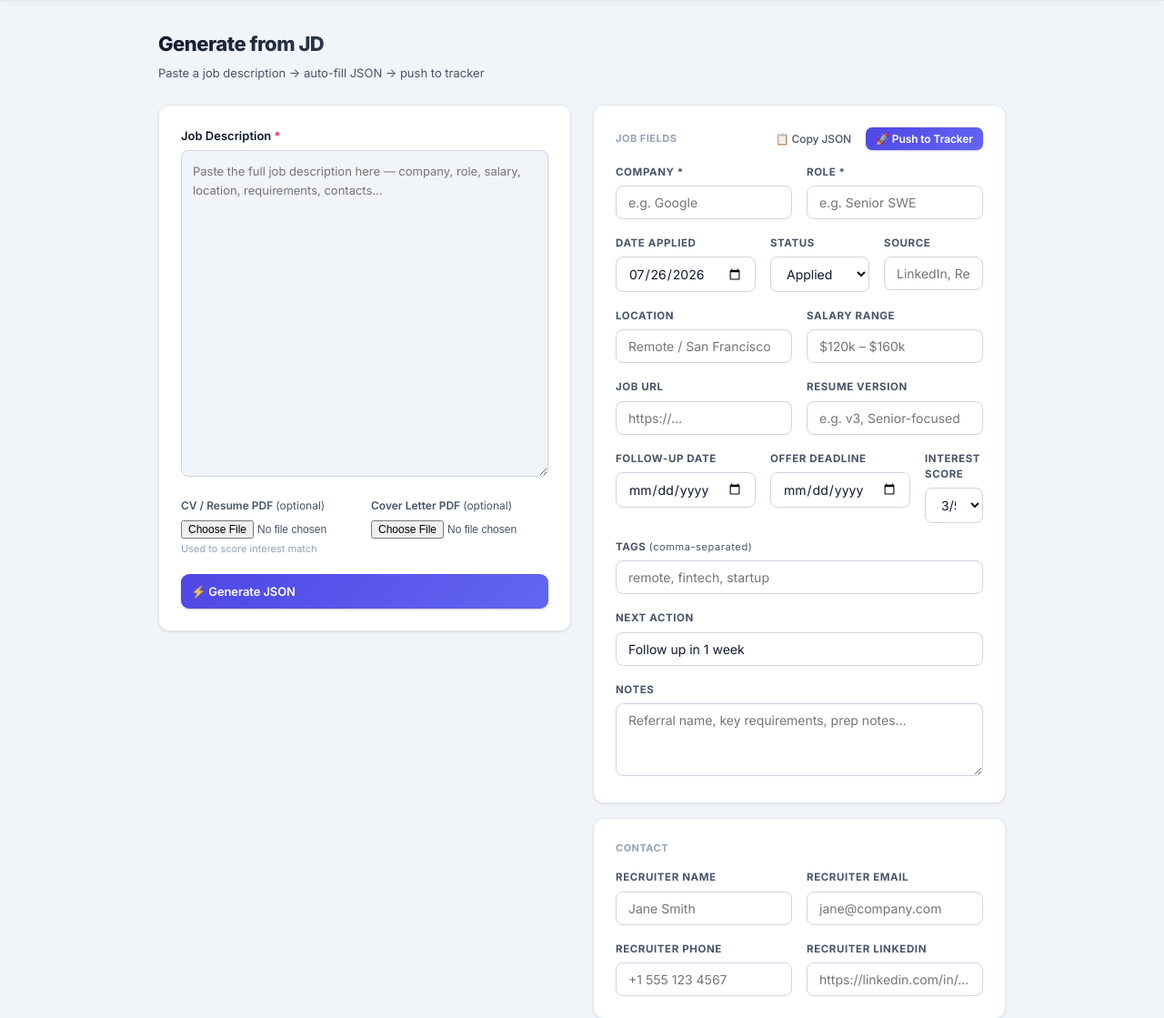
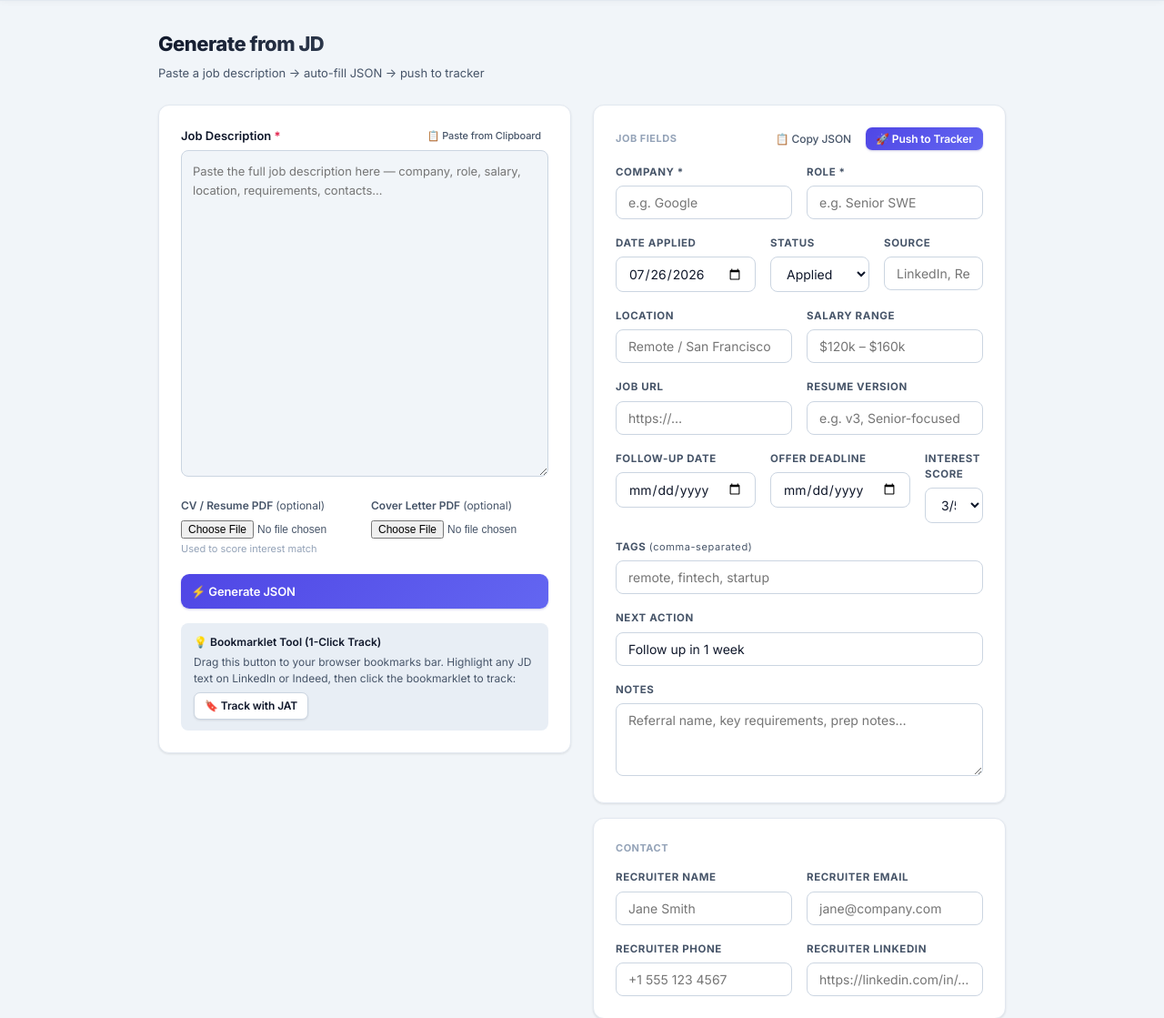
Before and after one commit to sananakther6642/JobApplicatonTracker, a Flask app: page /generate in a window 1280 px wide. Shown: the part 58-1177 px from the top of the page at 91% size. Run offline with Flask 3, Linux system fonts and the light colour scheme.

Commit message:
Add clipboard paste, DB auto-backup, bookmarklet tool, and analytics report export

```diff
--- a/app.py
+++ b/app.py
@@ -5,6 +5,7 @@ import csv
 import io
 import time
 import uuid
+import shutil
 from flask import (Flask, render_template, request, redirect, url_for,
                    send_from_directory, abort, flash, make_response, jsonify)
 from werkzeug.utils import secure_filename
@@ -149,6 +150,11 @@ def get_db():
 
 
 def init_db():
+    if os.path.isfile(DB) and os.path.getsize(DB) > 0:
+        try:
+            shutil.copy2(DB, f"{DB}.bak")
+        except OSError:
+            pass
     with get_db() as conn:
         conn.executescript("""
             CREATE TABLE IF NOT EXISTS jobs (
@@ -849,6 +855,11 @@ def generate_job():
     cover_info = None
 
     cv_pending = cover_pending = None
+
+    if request.method == "GET":
+        get_jd = request.args.get("jd_text", "").strip()
+        if get_jd:
+            job["jd"] = get_jd
 
     if request.method == "POST":
         try:
@@ -1634,6 +1645,48 @@ def export_csv():
     return response
 
 
+@app.route("/export-report")
+def export_report():
+    with get_db() as conn:
+        total = conn.execute("SELECT COUNT(*) FROM jobs").fetchone()[0]
+        jobs = conn.execute("SELECT * FROM jobs ORDER BY applied_date DESC").fetchall()
+        counts = {}
+        for s in STATUSES:
+            counts[s] = conn.execute("SELECT COUNT(*) FROM jobs WHERE status=?", (s,)).fetchone()[0]
+
+    lines = [
+        "===================================================",
+        "        JOB APPLICATION TRACKER (JAT) REPORT       ",
+        f"        Generated on {date.today().isoformat()}    ",
+        "===================================================",
+        "",
+        f"Total Applications: {total}",
+        f"Offers: {counts.get('offer', 0)}",
+        f"Interviews: {counts.get('phone_interview', 0) + counts.get('technical_interview', 0) + counts.get('final_interview', 0)}",
+        f"Rejections: {counts.get('rejected', 0)}",
+        f"Ghosted: {counts.get('ghosted', 0)}",
+        "",
+        "---------------------------------------------------",
+        "APPLICATION DETAILS",
+        "---------------------------------------------------",
+    ]
+
+    for j in jobs:
+        status_lbl = STATUS_LABELS.get(j['status'], j['status'])
+        lines.append(f"• [{j['applied_date'] or 'N/A'}] {j['company']} — {j['role']} ({status_lbl})")
+        if j['location'] or j['salary_range']:
+            lines.append(f"  Location: {j['location'] or 'N/A'} | Salary: {j['salary_range'] or 'N/A'}")
+        if j['next_action']:
+            lines.append(f"  Next Action: {j['next_action']}")
+
+    content = "\n".join(lines)
+    response = make_response(content)
+    fname = f"jat_report_{date.today().isoformat()}.txt"
+    response.headers["Content-Disposition"] = f"attachment; filename={fname}"
+    response.headers["Content-Type"] = "text/plain; charset=utf-8"
+    return response
+
+
 # ---------------------------------------------------------------------------
 # CSV import
 # ---------------------------------------------------------------------------
--- a/templates/generate.html
+++ b/templates/generate.html
@@ -16,11 +16,14 @@
     <form method="POST" enctype="multipart/form-data" id="gen-form">
 
       <div style="margin-bottom:18px">
-        <label style="font-weight:600;font-size:13px;display:block;margin-bottom:6px">Job Description <span style="color:var(--danger)">*</span></label>
+        <div style="display:flex;align-items:center;justify-content:space-between;margin-bottom:6px">
+          <label style="font-weight:600;font-size:13px;margin:0">Job Description <span style="color:var(--danger)">*</span></label>
+          <button type="button" onclick="pasteClipboard()" class="btn btn-ghost btn-sm" style="padding:2px 8px;font-size:11px">📋 Paste from Clipboard</button>
+        </div>
         <textarea name="jd_text" id="jd-text" rows="16"
           placeholder="Paste the full job description here — company, role, salary, location, requirements, contacts…"
           style="width:100%;font-family:inherit;font-size:13px;padding:12px;border:1px solid var(--border2);border-radius:8px;background:var(--bg);color:var(--text);resize:vertical;line-height:1.6;box-sizing:border-box"
-          required>{{ request.form.get('jd_text', '') }}</textarea>
+          required>{{ request.form.get('jd_text', '') or job.jd }}</textarea>
       </div>
 
       <div style="display:grid;grid-template-columns:1fr 1fr;gap:14px;margin-bottom:20px">
@@ -40,6 +43,16 @@
       <button type="submit" class="btn btn-primary" id="generate-btn" style="width:100%;padding:11px">
         ⚡ Generate JSON
       </button>
+
+      <div style="margin-top:16px;padding:12px 14px;background:var(--bg2);border-radius:8px;font-size:12px">
+        <div style="font-weight:600;margin-bottom:4px;color:var(--text)">💡 Bookmarklet Tool (1-Click Track)</div>
+        <div style="color:var(--text2);margin-bottom:6px">Drag this button to your browser bookmarks bar. Highlight any JD text on LinkedIn or Indeed, then click the bookmarklet to track:</div>
+        <a href="javascript:(function(){var%20t=window.getSelection().toString();window.open('http://localhost:5050/generate?jd_text='+encodeURIComponent(t),'_blank');})();"
+           class="btn btn-secondary btn-sm"
+           onclick="alert('Drag this button to your browser bookmarks bar to install!');return false;">
+          🔖 Track with JAT
+        </a>
+      </div>
     </form>
   </div>
 
@@ -322,6 +335,19 @@ function showResult(type, html) {
   }
   el.innerHTML = html;
 }
+
+function pasteClipboard() {
+  navigator.clipboard.readText().then(text => {
+    if (text && text.trim()) {
+      document.getElementById('jd-text').value = text;
+      showToast('Pasted from clipboard', null, 2000);
+    } else {
+      showToast('Clipboard is empty', null, 2000);
+    }
+  }).catch(() => {
+    showToast('Clipboard access denied — please paste with Ctrl+V / Cmd+V', null, 3000);
+  });
+}
 </script>
 
 {% endblock %}
--- a/templates/stats.html
+++ b/templates/stats.html
@@ -6,6 +6,7 @@
   <h1>Stats</h1>
   <div style="display:flex;gap:8px">
     <a href="{{ url_for('salary') }}" class="btn btn-secondary">Salary Comparison</a>
+    <a href="{{ url_for('export_report') }}" class="btn btn-secondary">📄 Summary Report</a>
     <a href="{{ url_for('export_csv') }}" class="btn btn-secondary">Export CSV</a>
   </div>
 </div>
```
Also changed, not shown: tests/test_routes.py (+14 -0 lines).
